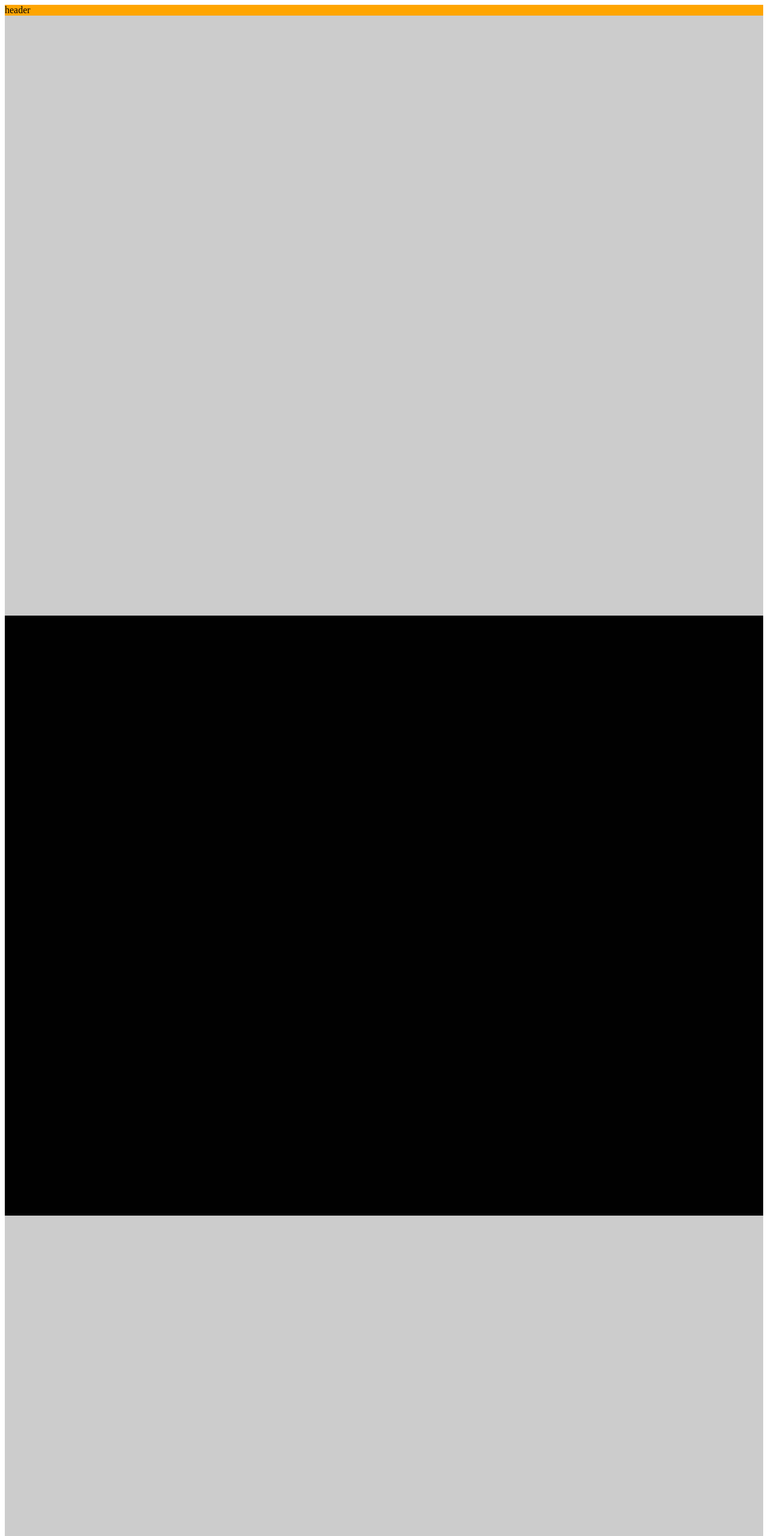
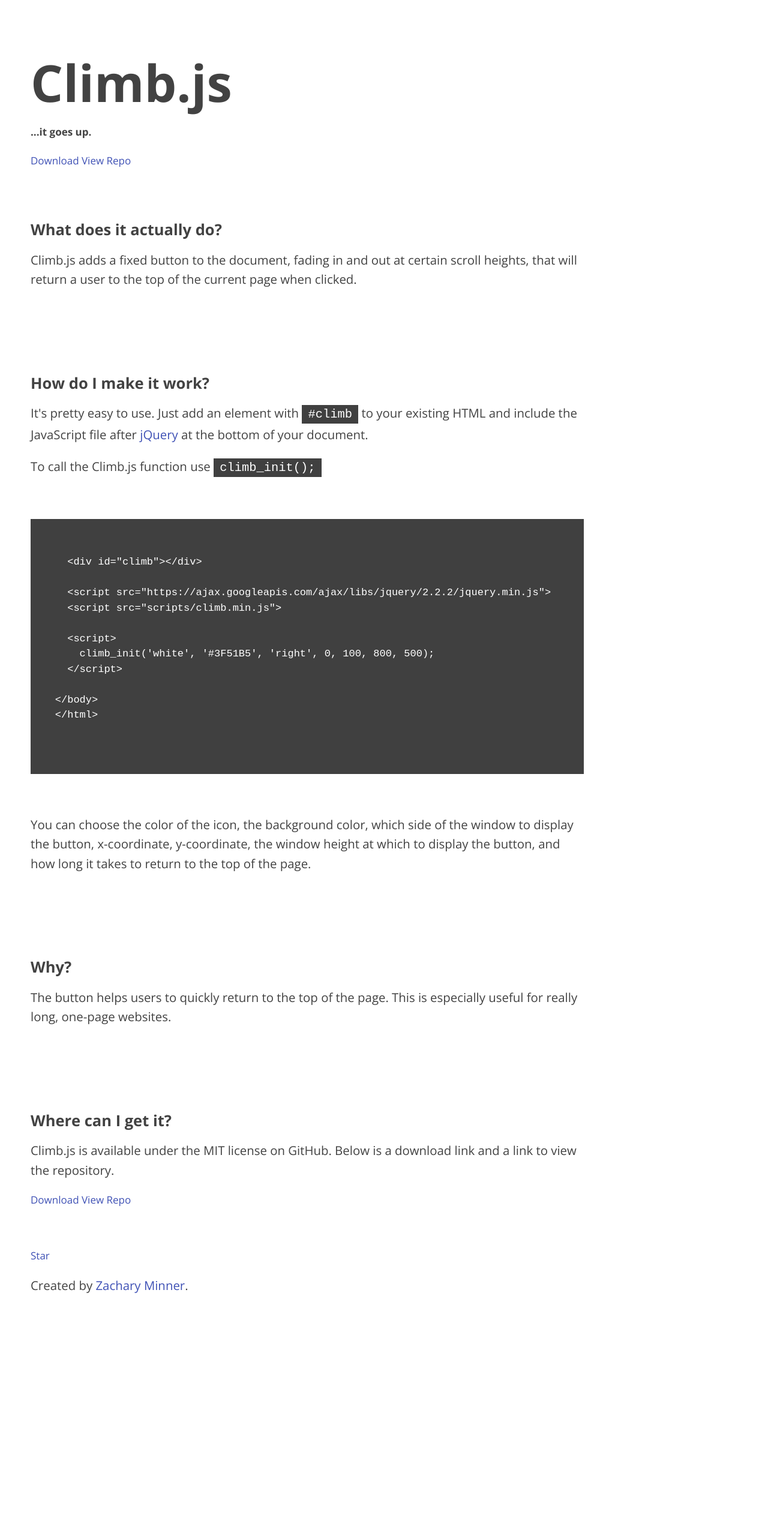
Before and after one commit to 1forh/climb, a website: page index.html in a window 1280 px wide. Shown: the top 2560 px of the page at 60% size. After the commit the page ends 2227 px from the top, so only its background shows below. Drawn offline with nearby package versions, Linux system fonts and the light colour scheme.

Commit message:
Added site

```diff
--- a/gulpfile.js
+++ b/gulpfile.js
@@ -1,11 +1,31 @@
 'use strict';
 
 var gulp = require('gulp');
+var plumber = require('gulp-plumber');
+var changed = require('gulp-changed');
+var sourcemaps = require('gulp-sourcemaps');
+var sass = require('gulp-sass');
+var autoprefixer = require('gulp-autoprefixer');
 var uglify = require('gulp-uglify');
 var rename = require('gulp-rename');
 
 var src = 'src/';
 var dist = 'dist/';
+
+gulp.task('styles', function() {
+    return gulp.src(src + 'site.scss')
+
+      .pipe(plumber())
+      .pipe(changed(dist))
+      .pipe(sourcemaps.init())
+      .pipe(sass() .on('error', sass.logError))
+      .pipe(autoprefixer({
+        browsers: ['last 2 versions','ie >= 9']
+      }))
+      .pipe(sourcemaps.write())
+      .pipe(gulp.dest(dist))
+
+  });
 
 gulp.task('scripts', function() {
   return gulp.src(src + 'climb.js')
@@ -18,3 +38,8 @@ gulp.task('scripts', function() {
     .pipe(gulp.dest(dist));
 
 });
+
+gulp.task('default', function() {
+  gulp.watch(src + '*.scss', ['styles']);
+  gulp.watch(src + '*.js', ['scripts']);
+});
--- a/index.html
+++ b/index.html
@@ -1,30 +1,101 @@
-<!DOCTYPE html>
-<html class="no-js" lang="en">
+<!doctype html>
+<html lang="en">
 <head>
   <meta charset="utf-8">
   <meta http-equiv="x-ua-compatible" content="ie=edge">
   <meta name="viewport" content="width=device-width, initial-scale=1">
 
-        <title>climb.js</title>
+  <title>Climb.js</title>
   <meta name="description" content="...it goes up">
+
+  <link rel="icon" type="image/png" href="favicon.png">
+
+  <link href='https://fonts.googleapis.com/css?family=Open+Sans:400,400italic,700' rel='stylesheet' type='text/css'>
+  <link rel="stylesheet" href="https://cdnjs.cloudflare.com/ajax/libs/normalize/4.1.1/normalize.min.css">
+  <link rel="stylesheet" href="dist/site.css">
+
+  <script>
+    (function(b,o,i,l,e,r){b.GoogleAnalyticsObject=l;b[l]||(b[l]=
+    function(){(b[l].q=b[l].q||[]).push(arguments)});b[l].l=+new Date;
+    e=o.createElement(i);r=o.getElementsByTagName(i)[0];
+    e.src='https://www.google-analytics.com/analytics.js';
+    r.parentNode.insertBefore(e,r)}(window,document,'script','ga'));
+
+    ga('create','UA-59393507-13','auto');
+    ga('send','pageview');
+  </script>
 </head>
 <body>
+  <main>
+    <header>
+      <h1><strong>Climb.js</strong></h1>
+      <h4>...it goes up.</h4>
+      <a class="github-button" href="https://github.com/1forh/climb/archive/master.zip" data-icon="octicon-cloud-download" data-style="mega" aria-label="Download 1forh/climb on GitHub">Download</a>
+      <a class="github-button" href="https://github.com/1forh/climb" data-style="mega" label="View 1forh/climb on GitHub">View Repo</a>
+    </header>
 
-    <header style="background-color: orange;">header</header>
+    <section>
+      <header>
+       <h2><strong>What does it actually do?</strong></h2>
+      </header>
+       <p>Climb.js adds a fixed button to the document, fading in and out at certain scroll heights, that will return a user to the top of the current page when clicked.</p>
+    </section>
 
-    <div style="padding:500px 0; background-color: #ccc;"></div>
-    <div style="padding:500px 0; background-color: #010101;"></div>
-    <div style="padding:500px 0; background-color: #ccc;"></div>
-    <div style="padding:500px 0; background-color: #010101;"></div>
+    <section>
+      <header>
+       <h2><strong>How do I make it work?</strong></h2>
+      </header>
+      <p>It's pretty easy to use. Just add an element with <code>#climb</code> to your existing HTML and include the JavaScript file after <a href="https://jquery.com/" target="_blank">jQuery</a> at the bottom of your document.</p>
+      <p>To call the Climb.js function use <code>climb_init();</code></p>
+  <pre>
+    <code>
+      &lt;div id="climb">&lt;/div>
+
+      &lt;script src="https://ajax.googleapis.com/ajax/libs/jquery/2.2.2/jquery.min.js"></script>
+      &lt;script src="scripts/climb.min.js"></script>
+
+      &lt;script>
+        climb_init('white', '#3F51B5', 'right', 0, 100, 800, 500);
+      &lt;/script>
+
+    &lt;/body>
+    &lt;/html>
+    </code>
+  </pre>
+    <p>You can choose the color of the icon, the background color, which side of the window to display the button, x-coordinate, y-coordinate, the window height at which to display the button, and how long it takes to return to the top of the page.</p>
+    </section>
+
+    <section>
+      <header>
+       <h2><strong>Why?</strong></h2>
+      </header>
+       <p>The button helps users to quickly return to the top of the page. This is especially useful for really long, one-page websites.</p>
+    </section>
+
+    <section>
+      <header>
+        <h2><strong>Where can I get it?</strong></h2>
+      </header>
+      <p>Climb.js is available under the MIT license on GitHub. Below is a download link and a link to view the repository.</p>
+      <a class="github-button" href="https://github.com/1forh/climb/archive/master.zip" data-icon="octicon-cloud-download" data-style="mega" aria-label="Download 1forh/climb on GitHub">Download</a>
+      <a class="github-button" href="https://github.com/1forh/climb" data-style="mega" label="View 1forh/climb on GitHub">View Repo</a>
+    </section>
+
+    <footer>
+      <a class="github-button" href="https://github.com/1forh/climb" data-icon="octicon-star" data-style="mega" data-count-href="/1forh/climb/stargazers" data-count-api="/repos/1forh/climb#stargazers_count" data-count-aria-label="# stargazers on GitHub" aria-label="Star 1forh/climb on GitHub">Star</a>
+      <p>Created by <a href="https://github.com/1forh" target="_blank">Zachary Minner</a>.</p>
+    </footer>
+  </main>
 
   <div id="climb"></div>
 
+  <script async defer id="github-bjs" src="https://buttons.github.io/buttons.js"></script>
   <script src="node_modules/jquery/dist/jquery.min.js"></script>
   <script src="dist/climb.min.js"></script>
 
   <script>
     // icon color, background color, side of window, x-coordinate, y-coordinate, window height to display, animation speed
-      climb_init('white', '#3F51B5', 'right', 0, 100, 800, 500);
+    climb_init('white', '#3F51B5', 'right', 0, 100, 100, 500);
   </script>
 
 </body>
--- a/package.json
+++ b/package.json
@@ -21,7 +21,12 @@
   },
   "devDependencies": {
     "gulp": "^3.9.1",
+    "gulp-autoprefixer": "^3.1.0",
+    "gulp-changed": "^1.3.0",
+    "gulp-plumber": "^1.1.0",
     "gulp-rename": "^1.2.2",
+    "gulp-sass": "^2.3.1",
+    "gulp-sourcemaps": "^2.0.0-alpha",
     "gulp-uglify": "^1.5.3"
   }
 }
--- /dev/null
+++ b/src/site.scss
@@ -0,0 +1,99 @@
+$primary-color: #3F51B5;
+$header-color: #212121;
+$font-color: #424242;
+$code-color: rgba(0, 0, 0, 0.75);
+
+$white: #fff;
+
+html {
+  box-sizing: border-box;
+}
+
+*, *:before, *:after {
+  box-sizing: inherit;
+}
+
+body {
+  position: relative;
+  font-family: 'Open Sans', sans-serif;
+  font-size: 17px;
+  line-height: 1.5em;
+  color: $font-color;
+}
+
+a {
+  color: $primary-color;
+  text-decoration: none;
+}
+
+p {
+  font-size: 1.2em;
+  line-height: 1.6em;
+}
+
+p code {
+  padding: 0.2em 0.5em;
+  color: #fff;
+  background-color: $code-color;
+}
+
+pre {
+  margin: 4em 0;
+  padding: 2em 0;
+  color: #fff;
+  background-color: $code-color;
+  overflow: auto;
+}
+
+code {
+
+}
+
+main {
+  width: 80%;
+  display: flex;
+  flex-direction: column;
+  padding: 3em;
+}
+
+main > header {
+  flex: 1;
+  padding: 1em 0;
+
+  h1 {
+    font-size: 5.0em;
+  }
+
+  h4 {
+
+  }
+}
+
+section {
+  padding: 3em 0;
+
+  header {
+    h2 {
+
+    }
+  }
+
+  p {
+
+  }
+}
+
+footer {
+  padding: 1em 0;
+
+  p {
+    margin: 1em 0 0;
+  }
+}
+
+#climb::before {
+  content: 'This is it right here...';
+  position: absolute;
+  top: 0.9em;
+  left: -10em;
+}
```
Also changed, not shown: README.md, dist/site.css (added), 1 other file. Lines whose indentation alone changed are shown as unchanged.
